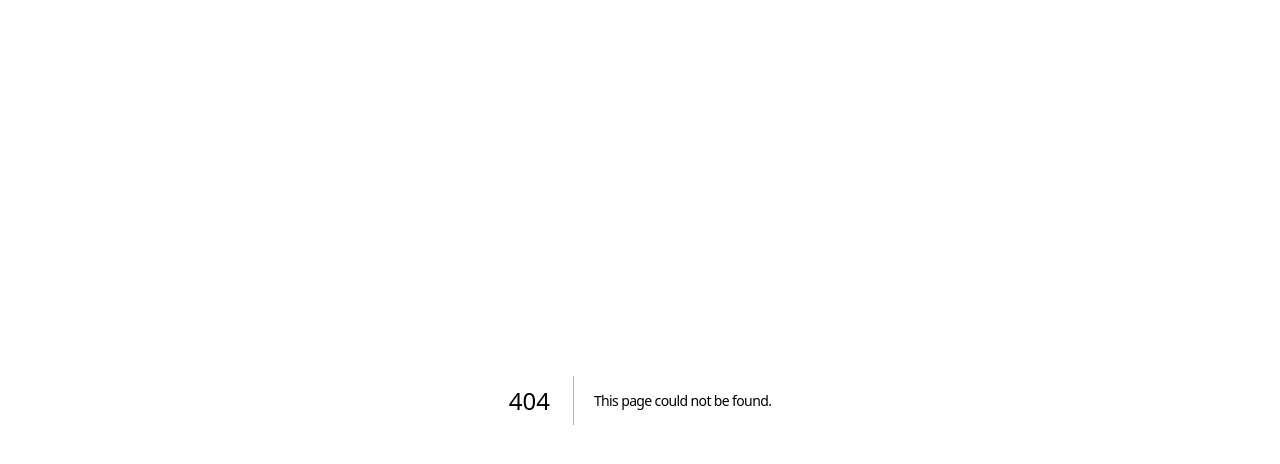
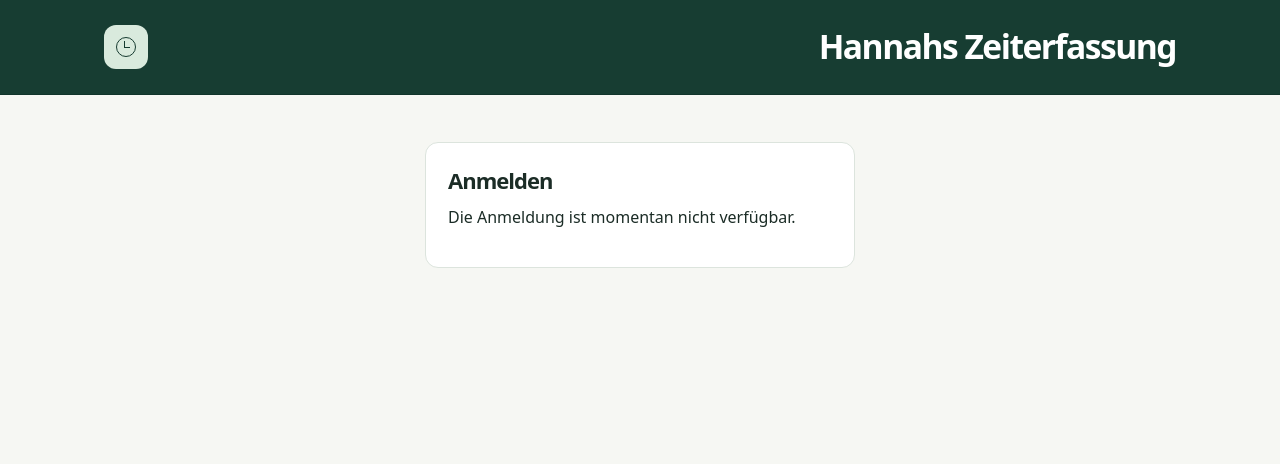
Before and after one commit to HpBxTr/hannahs-zeiterfassung, a Next.js app: page /anmelden in a window 1280 px wide. Before the commit this address had no page. Shown: the top 464 px of the page. Built offline with nearby package versions, Linux system fonts and the light colour scheme.

Commit message:
Anmeldeseite hinzufügen

```diff
--- /dev/null
+++ b/app/anmelden/page.tsx
@@ -0,0 +1,45 @@
+import { redirect } from 'next/navigation';
+import { auth, isAllowedUser, isAuthConfigured } from '../../auth';
+import { login } from '../auth-actions';
+
+export const dynamic = 'force-dynamic';
+
+export default async function SignInPage({
+  searchParams,
+}: {
+  searchParams: Promise<{ error?: string; code?: string }>;
+}) {
+  const configured = isAuthConfigured();
+  const { error, code } = await searchParams;
+  if (configured && !error && isAllowedUser((await auth())?.user?.name)) redirect('/');
+
+  return (
+    <>
+      <header className="topbar">
+        <div className="top-inner brand">
+          <span className="brand-icon" aria-hidden="true"><span className="clock-icon" /></span>
+          <h1>Hannahs Zeiterfassung</h1>
+        </div>
+      </header>
+      <main className="shell">
+        <section className="sign-in" aria-labelledby="sign-in-title">
+          <h2 id="sign-in-title">Anmelden</h2>
+          {configured ? (
+            <>
+              {error && <p className="danger-text" role="alert">
+                {error === 'RateLimited' || code === 'rate_limited'
+                  ? 'Zu viele Anmeldeversuche. Bitte warte bis zu zehn Minuten.'
+                  : 'Die Anmeldung ist fehlgeschlagen. Bitte prüfe deine Zugangsdaten.'}
+              </p>}
+              <form action={login}>
+                <label>Benutzername<input name="username" autoComplete="username" required maxLength={80} /></label>
+                <label>Passwort<input name="password" type="password" autoComplete="current-password" required maxLength={1024} /></label>
+                <button className="button primary">Anmelden</button>
+              </form>
+            </>
+          ) : <p>Die Anmeldung ist momentan nicht verfügbar.</p>}
+        </section>
+      </main>
+    </>
+  );
+}
```
